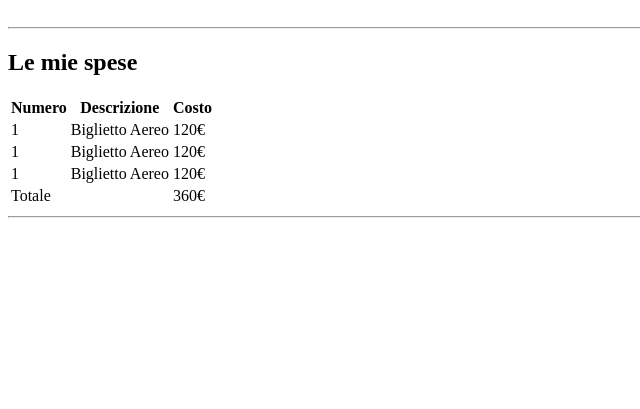
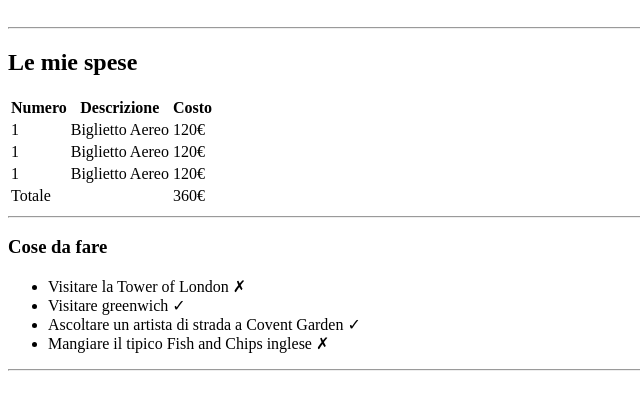
Before and after one commit to emaferr/html-london-trip, a plain HTML site: page index.html in a window 1280 px wide. Shown: the part 79-488 px from the top of the page, without its empty margins (0-640 px from the left). Drawn offline with Linux system fonts and the light colour scheme.

Commit message:
End of second section of main containing only the unordered list

```diff
--- a/index.html
+++ b/index.html
@@ -76,7 +76,22 @@
 
     <hr>
 
+       <!-- Section that contains only the unordered list -->
+       <section>
 
+        <h3>Cose da fare</h3>
+
+           <ul>
+               <li>Visitare la Tower of London &cross;</li>
+               <li>Visitare greenwich &check;</li>
+               <li>Ascoltare un artista di strada a Covent Garden &check;</li>
+               <li>Mangiare il tipico Fish and Chips inglese &cross; </li>
+           </ul>
+
+       </section>
+       <!-- end Section that contains only the unordered list -->
+
+    <hr>
 
 
    </main>
```
